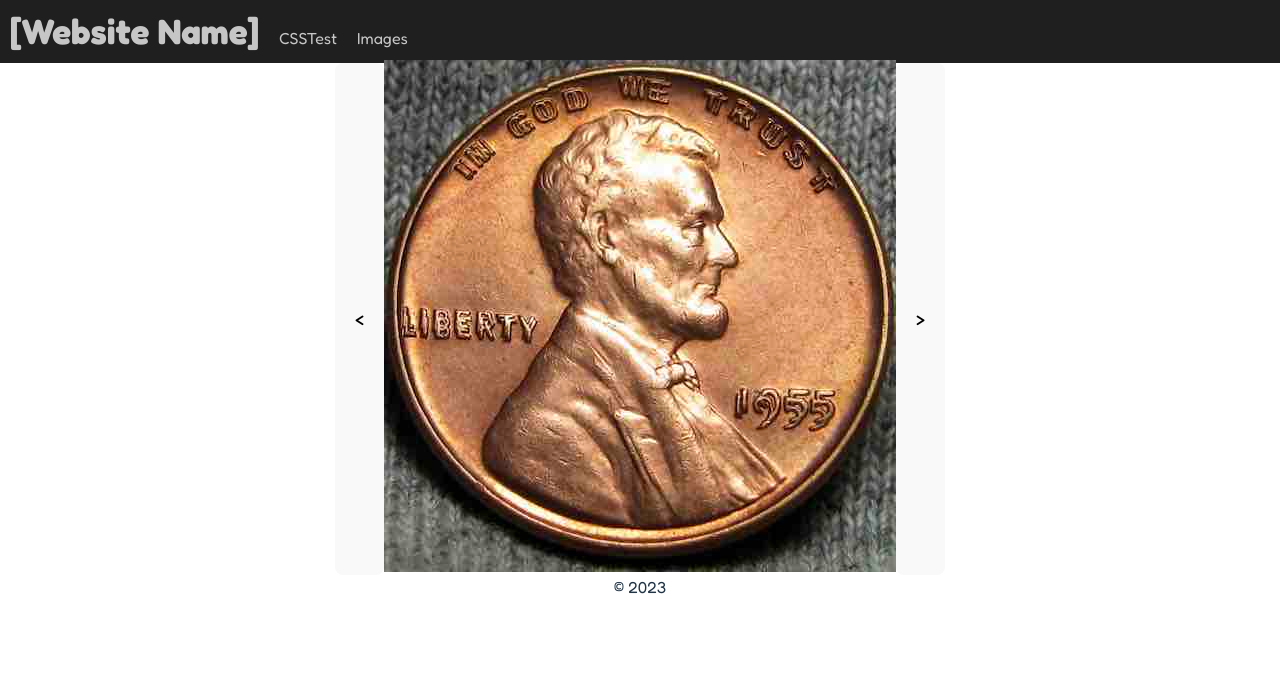
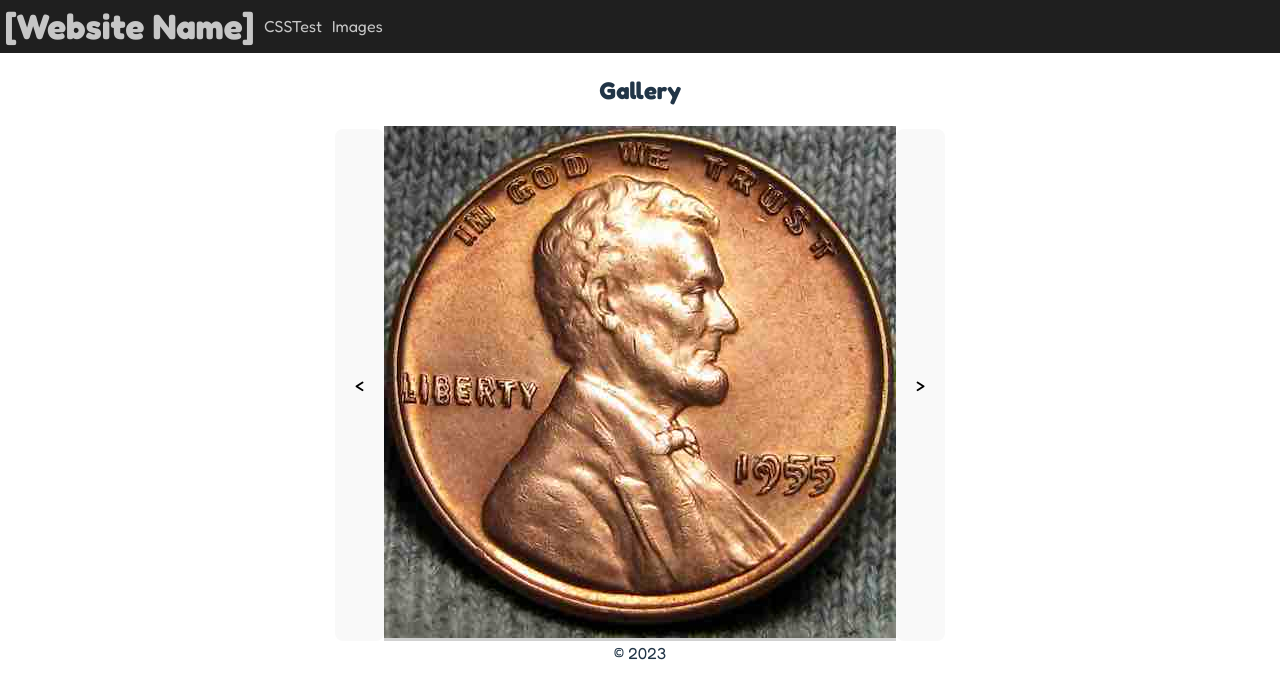
Before and after one commit to LudumFactorem/ReactPractice, a React (Vite) app: page /images in a window 1280 px wide. Shown: the top 698 px of the page. Built offline with nearby package versions, Linux system fonts and the light colour scheme.

Commit message:
Fixed the topbar, fancied the Images page.

```diff
--- a/src/Images.tsx
+++ b/src/Images.tsx
@@ -1,5 +1,4 @@
 import { useState } from "react";
-import { Link } from "react-router-dom";
 
 export default function Images() {
   const [image, setImage] = useState(0);
@@ -39,7 +38,12 @@ export default function Images() {
   // The image may need some scripting to properly size it.
   // I would like smaller images to be scaled up to fit the nested <div>
   // and larger images to be scaled down.
+
+  //Additionally, when the <img> is wrapped with the <a>
+  // The image is offset vertically by a couple pixels for some reason...
   return (
+    <div className="images">
+      <h2>Gallery</h2>
       <div className="gallery">
         <button onClick={reverseCycleImage}>&lt;</button>
         <div>
@@ -49,5 +53,6 @@ export default function Images() {
         </div>
         <button onClick={cycleImage}>&gt;</button>
       </div>
+    </div>
   );
 }
--- a/src/Topbar.tsx
+++ b/src/Topbar.tsx
@@ -9,7 +9,7 @@ export default function Topbar() {
         [Website Name]
       </Link>
       <Link to="/csstest" className="navigation page">
-        CSSTest
+        <div>CSSTest</div>
       </Link>
       <Link to="/images" className="navigation page">
         Images
--- a/src/index.css
+++ b/src/index.css
@@ -1,13 +1,12 @@
-@import url('https://fonts.googleapis.com/css2?family=Fredoka:wght@300;400;500;600;700&display=swap');
-
+@import url("https://fonts.googleapis.com/css2?family=Fredoka:wght@300;400;500;600;700&display=swap");
 
 :root {
-  font-family: 'Fredoka', Inter, system-ui, Avenir, Helvetica, Arial, sans-serif;
+  font-family: "Fredoka", Inter, system-ui, Avenir, Helvetica, Arial, sans-serif;
   line-height: 1.5;
   font-weight: 400;
 
   color-scheme: light dark;
-  color: rgba(255, 255, 255, .75);
+  color: rgba(255, 255, 255, 0.75);
   background-color: #272727;
 
   font-synthesis: none;
@@ -52,7 +51,7 @@ button:hover {
   background-color: #1a1d47;
 }
 
-button:active{
+button:active {
   background-color: #ffffff;
 }
 
@@ -77,23 +76,27 @@ button:focus-visible {
 .topbar {
   display: flex;
   background-color: #1f1f1f;
-  align-items: first baseline;
 }
 
 .navigation:hover {
-  color: rgba(255, 255, 255, .75);
+  color: rgba(255, 255, 255, 0.75);
 }
 
 .navigation {
-  color: rgba(255, 255, 255, .75);
+  color: rgba(255, 255, 255, 0.75);
   font-weight: 400;
   font-size: 1em;
   text-decoration: none;
-  padding: 5px 10px;
+  display: flex;
+  align-items: center;
+  padding-left: 5px;
+  padding-right: 5px;
 }
 
 .page:hover {
   background-color: #3d3d3d;
+  padding-bottom: 10px;
+  padding-top: 10px;
 }
 
 .title {
@@ -106,12 +109,17 @@ button:focus-visible {
   justify-content: center;
 }
 
+.gallery a {
+  text-decoration: none;
+}
+
 .gallery div {
   display: flex;
   align-items: center;
   justify-content: center;
   width: 512px;
   height: 512px;
+  background-color: #0000002e;
 }
 
 .gallery img {
@@ -120,6 +128,12 @@ button:focus-visible {
   object-fit: contain;
 }
 
+.images {
+  display: flex;
+  flex-direction: column;
+  align-items: center;
+}
+
 footer {
   display: flex;
   justify-content: center;
```
Lines whose indentation alone changed are shown as unchanged.
